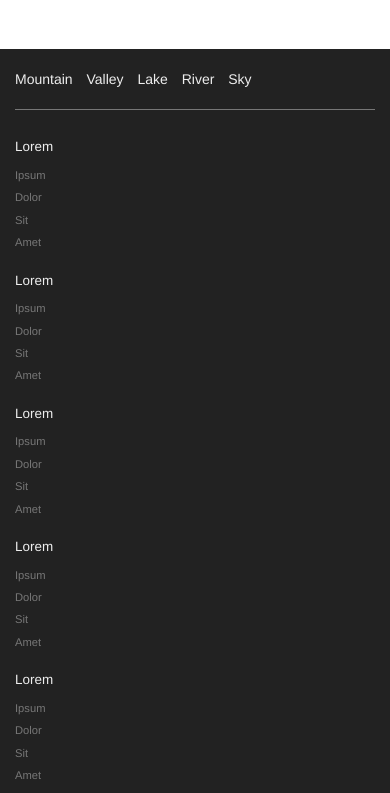
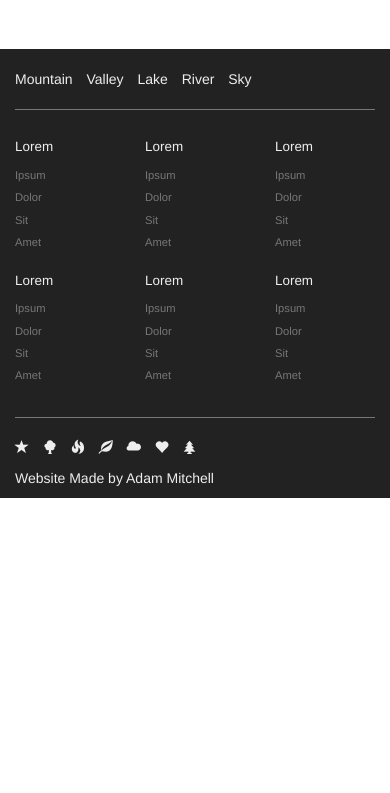
Before and after one commit to Isogash/web-wise-challenge, a website: page public/index.html in a window 390 px wide. Shown: the part 1840-2633 px from the top of the page. After the commit the page ends 2338 px from the top, so only its background shows below. Drawn offline with nearby package versions, Linux system fonts and the light colour scheme.

Commit message:
Footer menus now use columns in mobile view as well.

```diff
--- a/src/less/main.less
+++ b/src/less/main.less
@@ -155,6 +155,7 @@
     .menus {
       .make-row();
       .menu {
+        .make-xs-column(4);
         .make-sm-column(2);
         ul {
           .list-unstyled;
```
Also changed, not shown: public/css/main.css.
